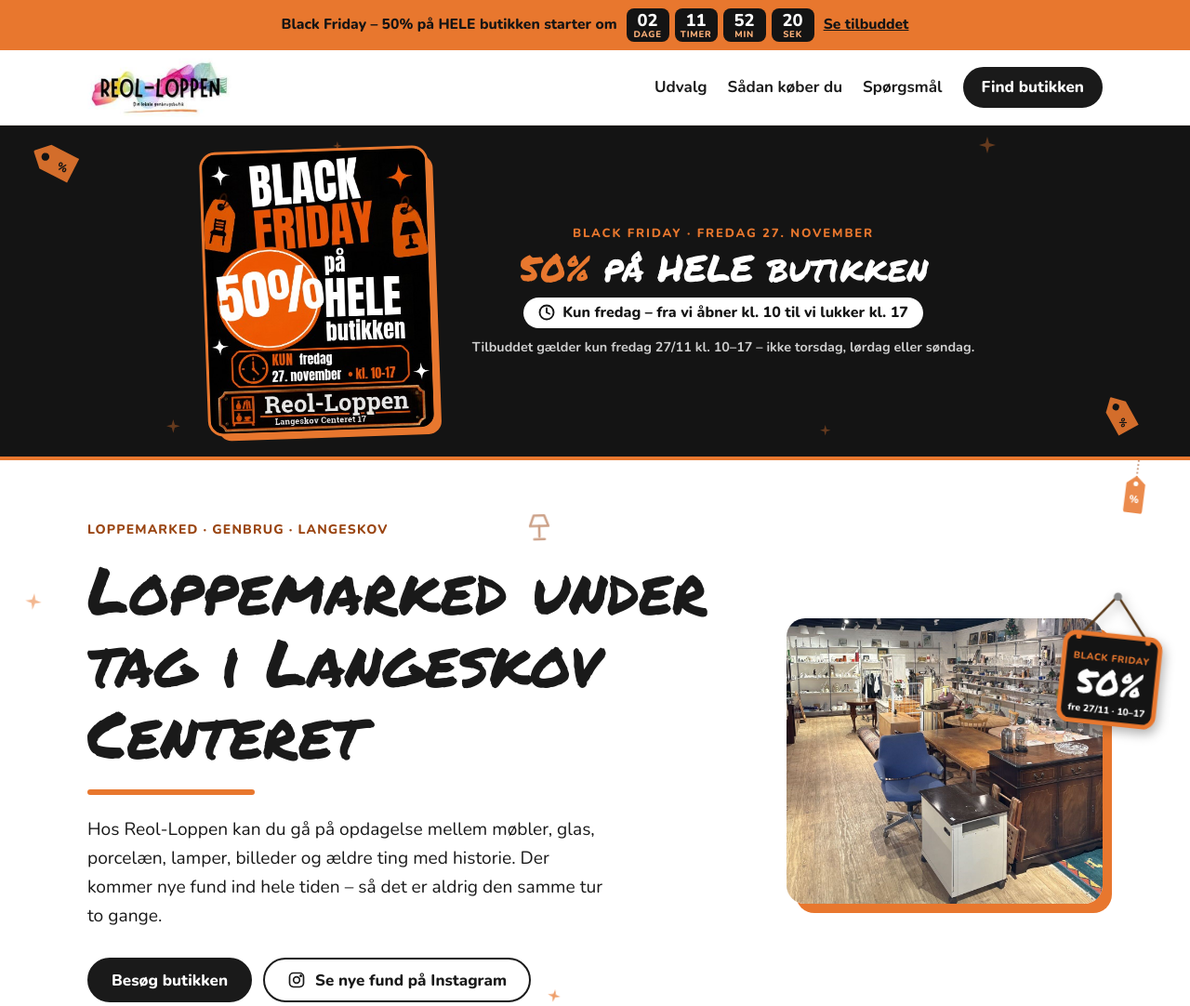
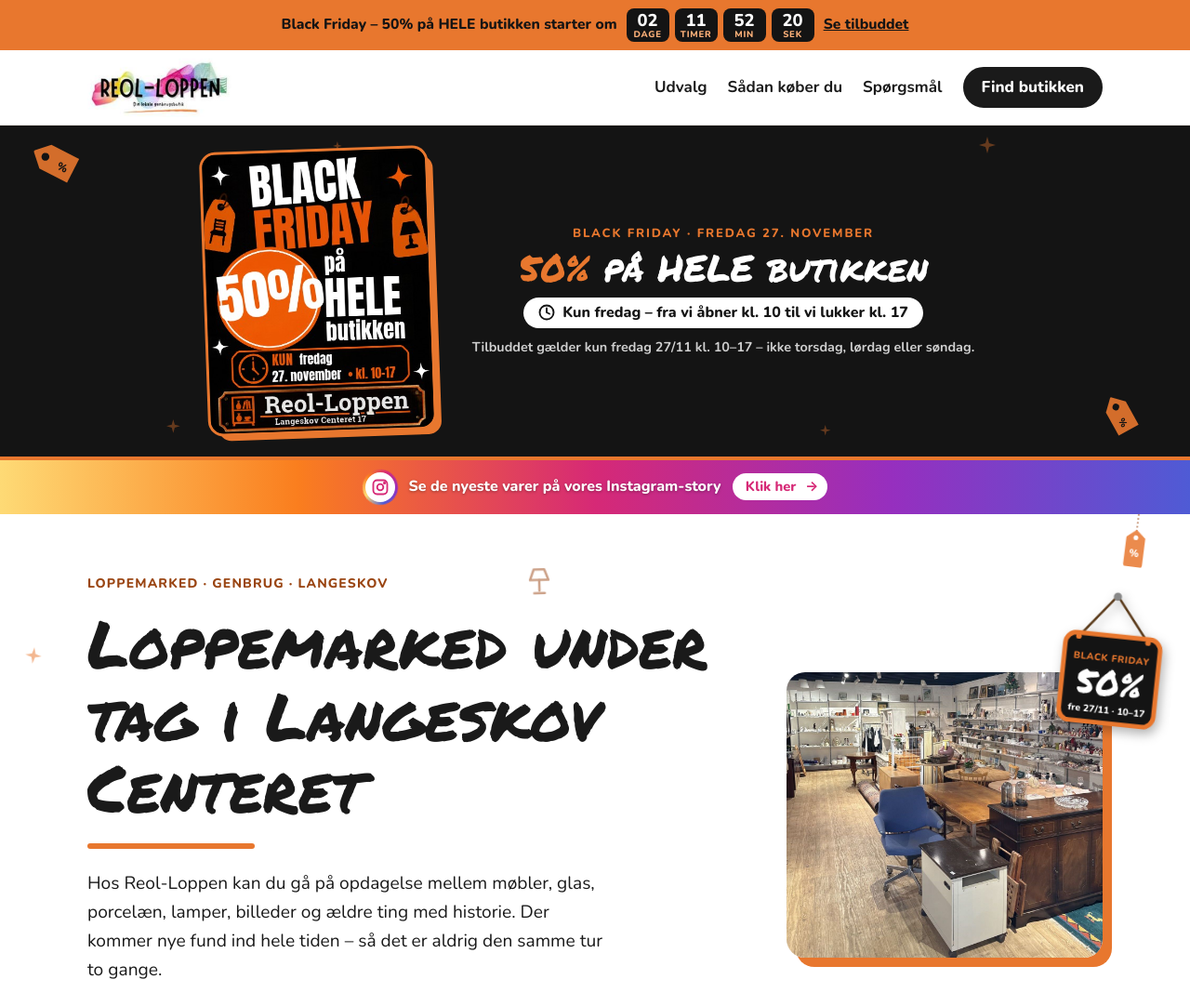
Before and after one commit to andersbservice-ui/reol-loppen-some, a plain HTML site: page index.html in a window 1280 px wide. Shown: the top 1082 px of the page at 93% size. Drawn offline with nearby package versions, Linux system fonts and the light colour scheme.

Commit message:
Instagram-story-banner: Se de nyeste varer – klik her
Co-Authored-By: Claude Opus 5.5 <noreply@anthropic.com>
Claude-Session: https://claude.ai/code/session_01AqKwpxQJCh8QVw9uebPdAU

```diff
--- a/index.html
+++ b/index.html
@@ -140,6 +140,21 @@ footer img{height:72px;width:auto;margin-bottom:8px}
 footer h3{margin:0 0 10px;font-size:1rem;font-weight:800}
 footer p{margin:0 0 6px;color:var(--muted)}
 .copy{border-top:1px solid var(--line);padding:16px 24px;text-align:center;color:var(--muted);font-size:.9rem}
+
+/* Instagram-story-banner */
+.ig-strip{display:flex;align-items:center;justify-content:center;gap:12px;padding:10px 16px;background:linear-gradient(90deg,#feda75,#fa7e1e,#d62976,#962fbf,#4f5bd5);color:#fff;text-decoration:none;font-weight:900;font-size:1rem;text-align:center;line-height:1.3}
+.ig-strip:hover{color:#fff}
+.ig-strip>span:nth-child(2){text-shadow:0 1px 3px rgba(0,0,0,.35)}
+.ig-ring{position:relative;flex:none;width:38px;height:38px;border-radius:50%;display:flex;align-items:center;justify-content:center}
+.ig-ring::before{content:"";position:absolute;inset:0;border-radius:50%;background:conic-gradient(#feda75,#fa7e1e,#d62976,#962fbf,#4f5bd5,#feda75);animation:dc-spin 3s linear infinite}
+.ig-ring::after{content:"";position:absolute;inset:3px;border-radius:50%;background:#fff}
+.ig-ring svg{position:relative;z-index:1;width:20px;height:20px;color:#d62976}
+.ig-strip .go{display:inline-flex;align-items:center;gap:6px;background:#fff;color:#d62976;border-radius:999px;padding:5px 14px;font-size:.92rem;white-space:nowrap;transition:transform .2s}
+.ig-strip:hover .go{transform:translateX(4px)}
+.ig-strip .go b{display:inline-block;animation:ig-nudge 1.4s ease-in-out infinite}
+@keyframes ig-nudge{0%,100%{transform:translateX(0)}50%{transform:translateX(4px)}}
+@media (max-width:640px){.ig-strip{font-size:.9rem;gap:10px;padding:8px 12px}.ig-ring{width:32px;height:32px}.ig-strip .go{padding:4px 10px;font-size:.85rem}}
+@media (prefers-reduced-motion:reduce){.ig-ring::before,.ig-strip .go b{animation:none}}
 
 /* Levende pynt */
 .has-dc{position:relative;overflow:hidden}
@@ -316,6 +331,14 @@ html.js .rv.in{opacity:1;transform:none}
 <!-- BF-END -->
 
 <main id="indhold">
+<!-- Instagram-story-banner -->
+<a class="ig-strip" href="https://www.instagram.com/stories/reol_loppen_langeskov/" target="_blank" rel="noopener">
+  <span class="ig-ring" aria-hidden="true"><svg viewBox="0 0 24 24" fill="none" stroke="currentColor" stroke-width="2.2" stroke-linecap="round" stroke-linejoin="round"><rect x="3" y="3" width="18" height="18" rx="5"/><circle cx="12" cy="12" r="4"/><circle cx="17.5" cy="6.5" r="0.8" fill="currentColor"/></svg></span>
+  <span>Se de nyeste varer på vores Instagram-story</span>
+  <span class="go">Klik her <b aria-hidden="true">→</b></span>
+</a>
+
+
   <!-- Hero -->
   <section class="has-dc hero" id="top">
     <span class="dc dc-tag a-sway" aria-hidden="true"><svg viewBox="0 0 40 70" fill="none"><path d="M20 0v22" stroke="#9a4512" stroke-width="1.5" stroke-dasharray="2 3"/><path d="M8 30l12-10 12 10v34a3 3 0 0 1-3 3H11a3 3 0 0 1-3-3z" fill="#E8772E"/><circle cx="20" cy="30" r="3" fill="#fff"/><text x="20" y="54" text-anchor="middle" font-family="Nunito,sans-serif" font-weight="900" font-size="13" fill="#fff">%</text></svg></span><span class="dc dc-s a-tw" aria-hidden="true"><svg viewBox="0 0 24 24" fill="#E8772E"><path d="M12 0l2.6 9.4L24 12l-9.4 2.6L12 24l-2.6-9.4L0 12l9.4-2.6z"/></svg></span><span class="dc dc-s2 a-tw d2" aria-hidden="true"><svg viewBox="0 0 24 24" fill="#E8772E"><path d="M12 0l2.6 9.4L24 12l-9.4 2.6L12 24l-2.6-9.4L0 12l9.4-2.6z"/></svg></span><span class="dc dc-lamp a-float" aria-hidden="true"><svg viewBox="0 0 24 24" fill="none" stroke="#9a4512" stroke-width="1.8" stroke-linecap="round" stroke-linejoin="round"><path d="M8 3h8l3 8H5z"/><path d="M12 11v8"/><path d="M8 21h8"/></svg></span>
```
